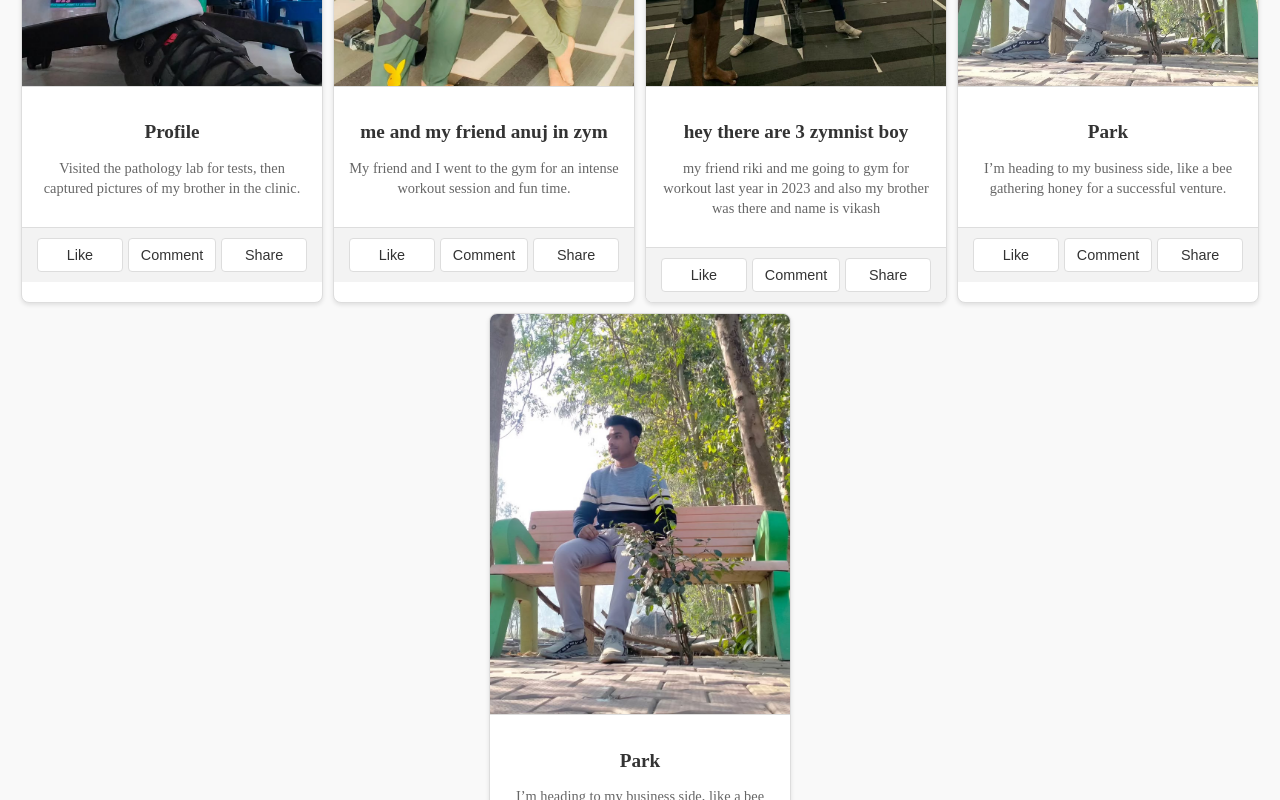
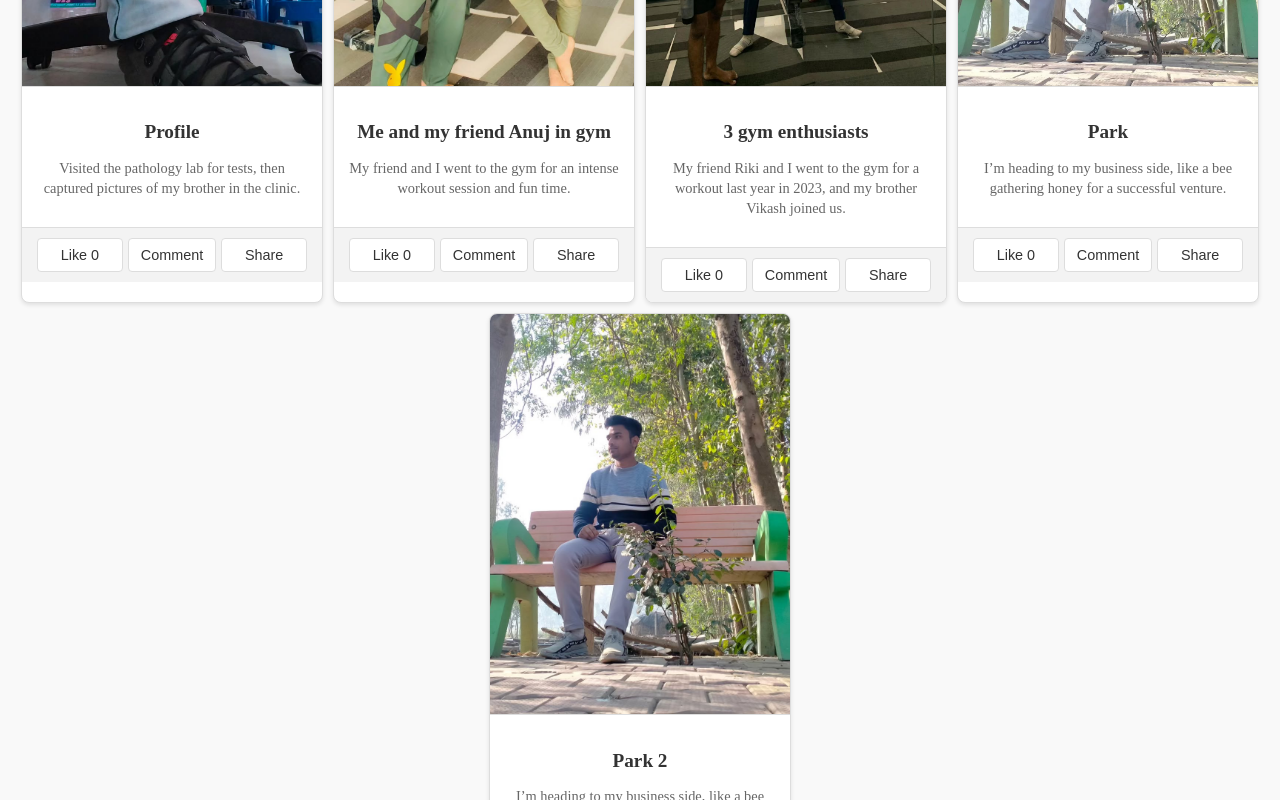
Before and after one commit to rajeshsarkar95/potfolio, a Next.js app: page /components/profile in a window 1280 px wide. Shown: the part 920-1720 px from the top of the page. Built offline with nearby package versions, Linux system fonts and the light colour scheme.

Commit message:
all  code commit

```diff
--- a/src/app/components/profile/page.js
+++ b/src/app/components/profile/page.js
@@ -1,8 +1,59 @@
-"use client"; // Ensure it's a client-side component
+"use client";
 import Image from "next/image";
 import "./profile.css";
+import { useState } from "react";
 
 function Profile() {
+  const [images, setImages] = useState([
+    {
+      id: 1,
+      src: "/profiles/profile.jpg",
+      alt: "Profile",
+      description:
+        "Visited the pathology lab for tests, then captured pictures of my brother in the clinic.",
+      likes: 0,
+    },
+    {
+      id: 2,
+      src: "/profiles/zym.jpg",
+      alt: "Me and my friend Anuj in gym",
+      description:
+        "My friend and I went to the gym for an intense workout session and fun time.",
+      likes: 0,
+    },
+    {
+      id: 3,
+      src: "/profiles/zym2.jpg",
+      alt: "3 gym enthusiasts",
+      description:
+        "My friend Riki and I went to the gym for a workout last year in 2023, and my brother Vikash joined us.",
+      likes: 0,
+    },
+    {
+      id: 4,
+      src: "/profiles/park.jpg",
+      alt: "Park",
+      description:
+        "I’m heading to my business side, like a bee gathering honey for a successful venture.",
+      likes: 0,
+    },
+    {
+      id: 5,
+      src: "/profiles/park2.jpg",
+      alt: "Park 2",
+      description:
+        "I’m heading to my business side, like a bee gathering honey for a successful venture.",
+      likes: 0,
+    },
+  ]);
+
+  const handleLike = (id) => {
+    setImages((prevImages) =>
+      prevImages.map((image) =>
+        image.id === id ? { ...image, likes: image.likes + 1 } : image
+      )
+    );
+  };
   return (
     <div>
       <section className="welcome-section">
@@ -20,13 +71,13 @@ function Profile() {
             <p className="position">Software Developer</p>
             <h1 className="welcome-title">Welcome Message</h1>
             <p className="message">
-              Hi there! Im Rajesh Sarkar, a passionate Frontend Developer with
+              Hi there! I m Rajesh Sarkar, a passionate Frontend Developer with
               expertise in crafting responsive and dynamic websites. With skills
               in React.js, Next.js, and the MERN stack, I thrive on building
-              modern, interactive user experiences. Beyond coding, Im deeply
+              modern, interactive user experiences. Beyond coding, I m deeply
               interested in SEO, digital marketing, and creating impactful
               solutions that drive engagement. Feel free to explore my work,
-              connect for collaboration, or dive into insightful content. Lets
+              connect for collaboration, or dive into insightful content. Let s
               create something extraordinary together!
             </p>
           </div>
@@ -34,32 +85,8 @@ function Profile() {
       </section>
 
       <div className="image-gallery">
-        {[
-          {
-            src: "/profiles/profile.jpg",
-            alt: "Profile",
-            description:
-              "Visited the pathology lab for tests, then captured pictures of my brother in the clinic.",
-          },
-          {
-            src: "/profiles/zym.jpg",
-            alt: "me and my friend anuj in zym",
-            description:"My friend and I went to the gym for an intense workout session and fun time."
-          },
-          {
-            src: "/profiles/zym2.jpg",
-            alt: "hey there are 3 zymnist boy",
-            description:"my friend riki and me going to gym for workout last year in 2023 and also my brother was there and name is vikash"
-          },
-          { src: "/profiles/park.jpg", alt: "Park",
-            description:"I’m heading to my business side, like a bee gathering honey for a successful venture."
-
-          },
-          { src: "/profiles/park2.jpg", alt: "Park ",
-            description:"I’m heading to my business side, like a bee gathering honey for a successful venture."
-           },
-        ].map((image, index) => (
-          <div className="image-gallery__card" key={index}>
+        {images.map((image) => (
+          <div className="image-gallery__card" key={image.id}>
             <Image
               className="image-gallery__card-image"
               src={image.src}
@@ -70,12 +97,15 @@ function Profile() {
             <div className="image-gallery__card-content">
               <h3 className="image-gallery__card-title">{image.alt}</h3>
               <p className="image-gallery__card-description">
-               {image.description}
+                {image.description}
               </p>
             </div>
             <div className="image-gallery__card-buttons">
-              <button className="image-gallery__button image-gallery__button--like">
-                Like
+              <button
+                onClick={() => handleLike(image.id)}
+                className="image-gallery__button image-gallery__button--like"
+              >
+                Like {image.likes}
               </button>
               <button className="image-gallery__button image-gallery__button--comment">
                 Comment
@@ -90,5 +120,4 @@ function Profile() {
     </div>
   );
 }
-
 export default Profile;
```
